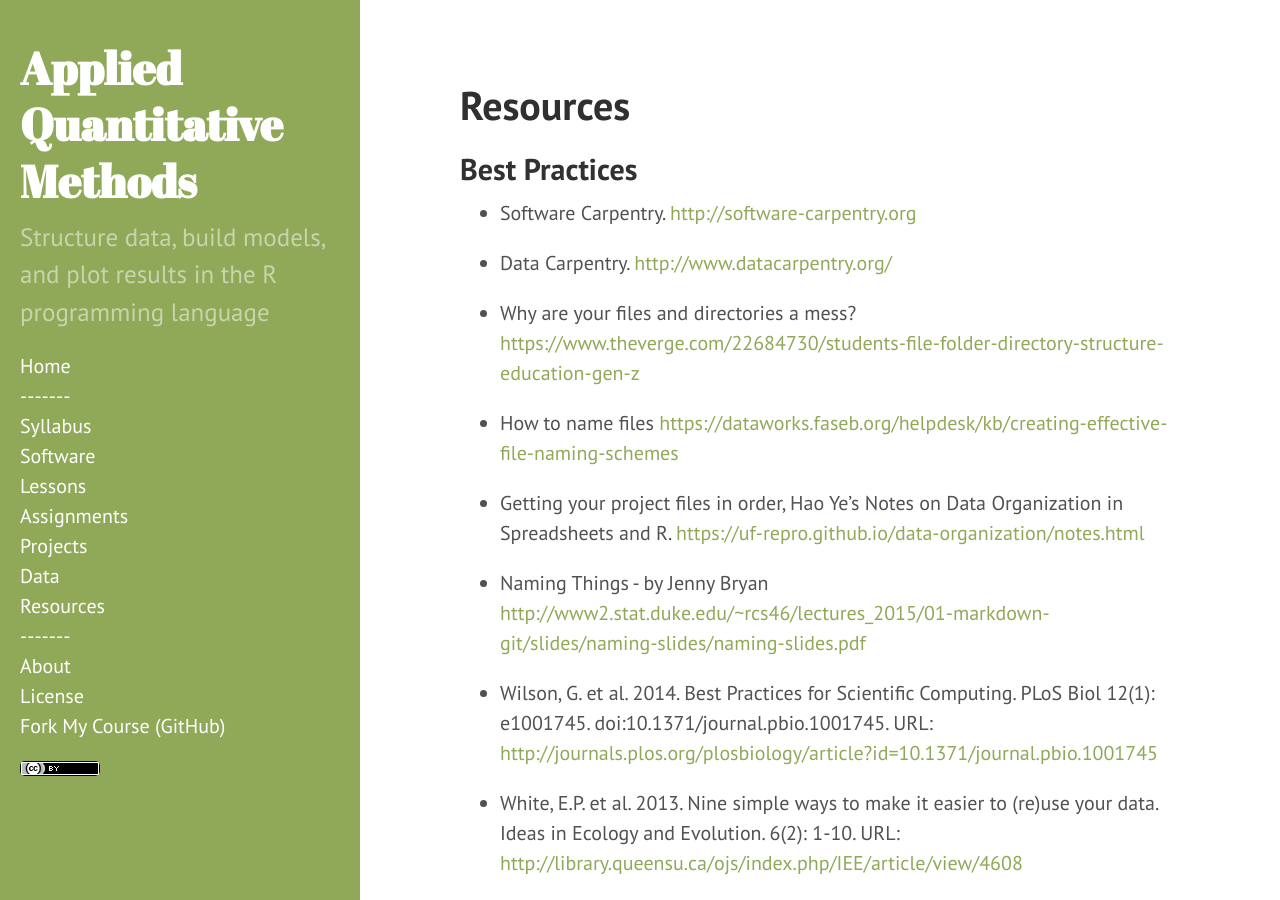
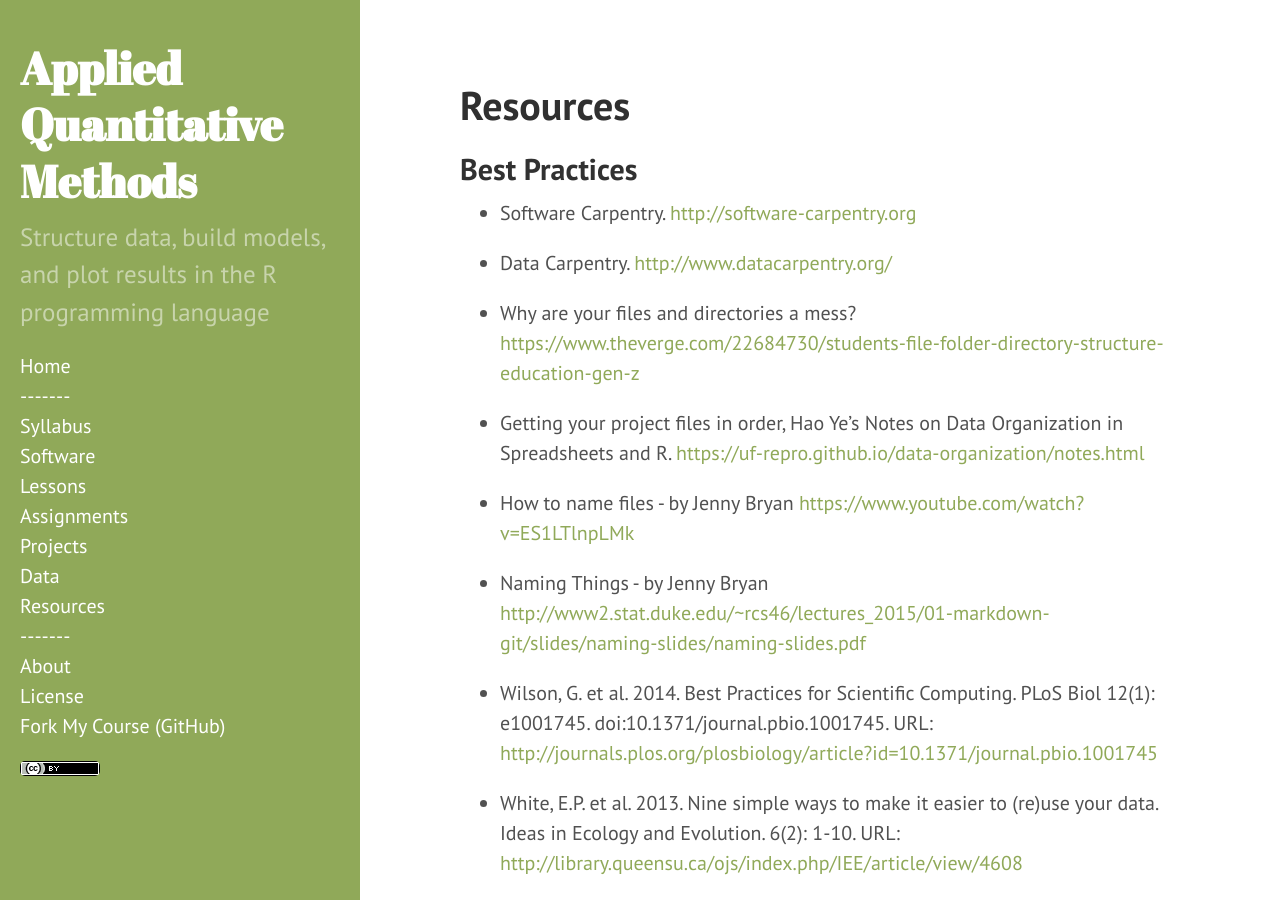
Before and after one commit to dmcglinn/quant_methods, a Jekyll site: the page built from resources.md, in a window 1280 px wide and 900 px high. Built offline with Jekyll 4.4.1, drawn with Linux system fonts in a browser that asks for light colours.

Commit message:
add video by jenny bryan

```diff
--- a/resources.md
+++ b/resources.md
@@ -10,10 +10,10 @@ title: Resources
 
 * Why are your files and directories a mess? <https://www.theverge.com/22684730/students-file-folder-directory-structure-education-gen-z>
 
-* How to name files <https://dataworks.faseb.org/helpdesk/kb/creating-effective-file-naming-schemes>
-
 * Getting your project files in order, Hao Ye's Notes on Data Organization in
 Spreadsheets and R. <https://uf-repro.github.io/data-organization/notes.html>
+
+* How to name files - by Jenny Bryan <https://www.youtube.com/watch?v=ES1LTlnpLMk>
 
 * Naming Things - by Jenny Bryan <http://www2.stat.duke.edu/~rcs46/lectures_2015/01-markdown-git/slides/naming-slides/naming-slides.pdf>
 
```
